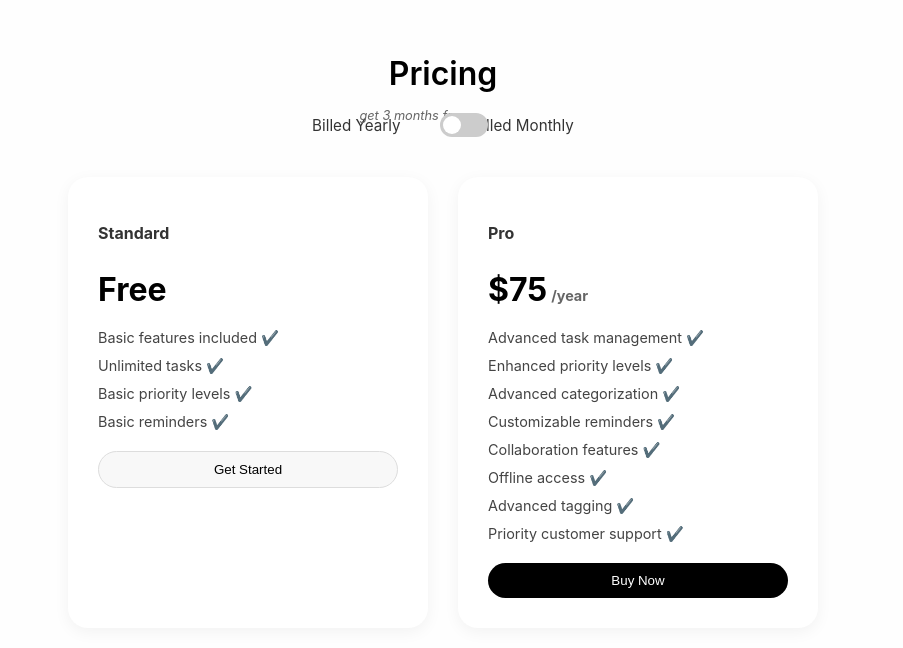
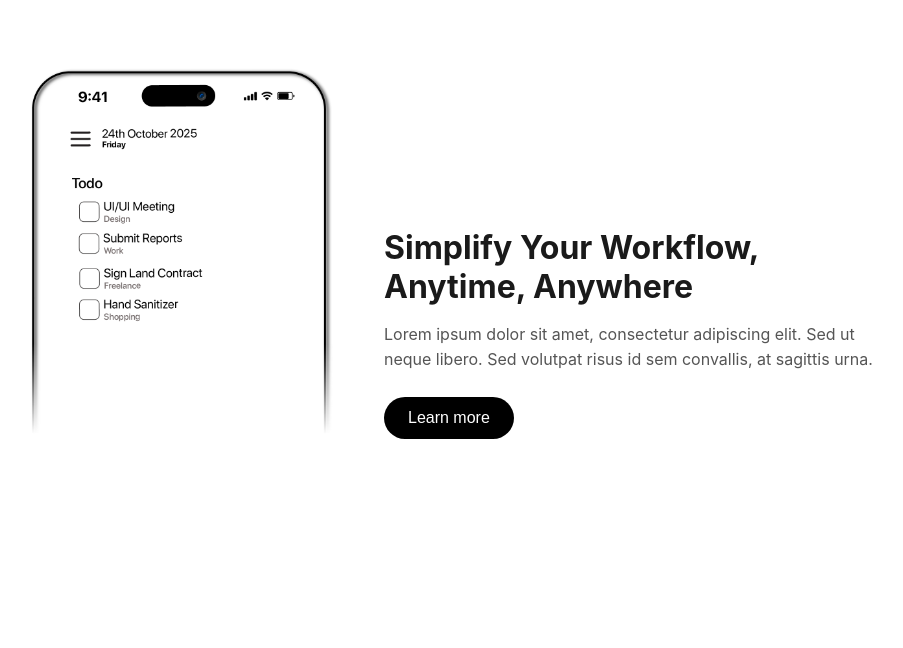
Before and after one commit to patel-vansh1607/captsone-mod-5, a React (Create React App) app in the folder frontend/: page / in a window 1280 px wide. Shown: the part 1052-1700 px from the top of the page, without its empty margins (197-1100 px from the left). Built offline with nearby package versions, Linux system fonts and the light colour scheme.

Commit message:
adding the new corner

```diff
--- a/frontend/src/App.js
+++ b/frontend/src/App.js
@@ -2,6 +2,7 @@ import Navbar from './components/Navbar';
 import './App.css'
 import React, { useState } from 'react';
 import first_mockup from './assets/demo-app-1.png';
+import second_mockup from './assets/demo-app-2.png';
 function App() {
     const [isYearly, setIsYearly] = useState(true);
   return (
@@ -22,6 +23,19 @@ function App() {
       </div>
       </section>
       <img className="mimage" src={first_mockup} alt="Logo" width="900" />
+      <div className="hero-container">
+      <div className="hero-image">
+        <img src={second_mockup} alt="Mobile Mockup" />
+      </div>
+      <div className="hero-content">
+        <h1>Simplify Your Workflow,<br /> Anytime, Anywhere</h1>
+        <p>
+          Lorem ipsum dolor sit amet, consectetur adipiscing elit. Sed ut neque libero.
+          Sed volutpat risus id sem convallis, at sagittis urna.
+        </p>
+        <button className="learn-more-btn">Learn more</button>
+      </div>
+    </div>
       <section className="pricing-section">
       <h2 className="pricing-title">Pricing</h2>
 
```
